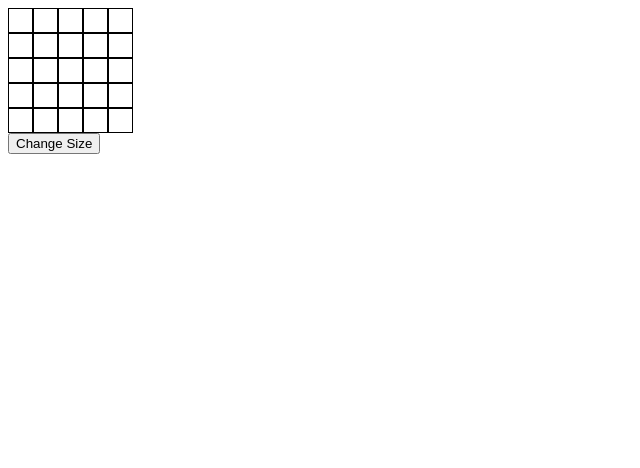
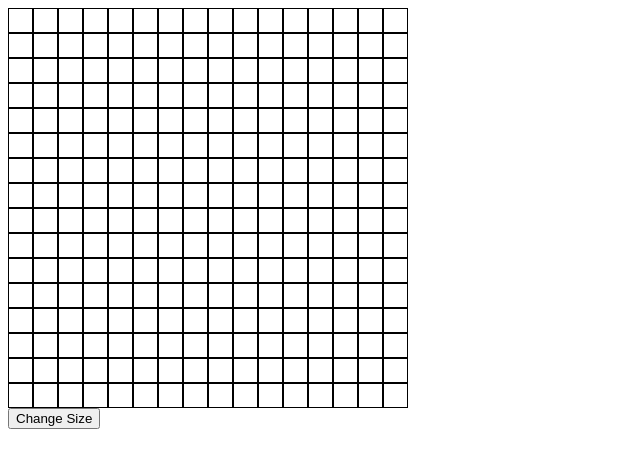
Before and after one commit to ShadowVectorZ/etch-a-sketch, a plain HTML site: page index.html in a window 1280 px wide. Shown: the whole page, without its empty margins (0-640 px from the left). Drawn offline with Linux system fonts and the light colour scheme.

Commit message:
added function that should change dynamic size

```diff
--- a/index.html
+++ b/index.html
@@ -9,7 +9,9 @@
 
 <body>
 <div id=container></div>
+<div id="buttonContainer">
 <button id="sizeButton">Change Size</button>
+</div>
 
 
 
--- a/javascript.js
+++ b/javascript.js
@@ -1,19 +1,17 @@
 const container= document.querySelector('#container')
 
 let rowNumber
-rowNumber=5
+rowNumber=16
 let total=rowNumber*(rowNumber+1)
 
 let createGrid= function(){
-
-
-
 for (let i=0;i<total;i++){
     const squareDiv=document.createElement('div')
     squareDiv.classList.add('squareDiv')
    if ((i%((Number(rowNumber))+1))===0){
-    squareDiv.setAttribute('style', ' width: 100%; border: 0;height: 0;')
+    squareDiv.setAttribute('style', ' width: 100%; border: 0;height: 0; gap:0px; margin:0px')
    }
+   else squareDiv.setAttribute('style', `width:(600/${rowNumber})px`)
     container.appendChild(squareDiv)
 }
 }
```
